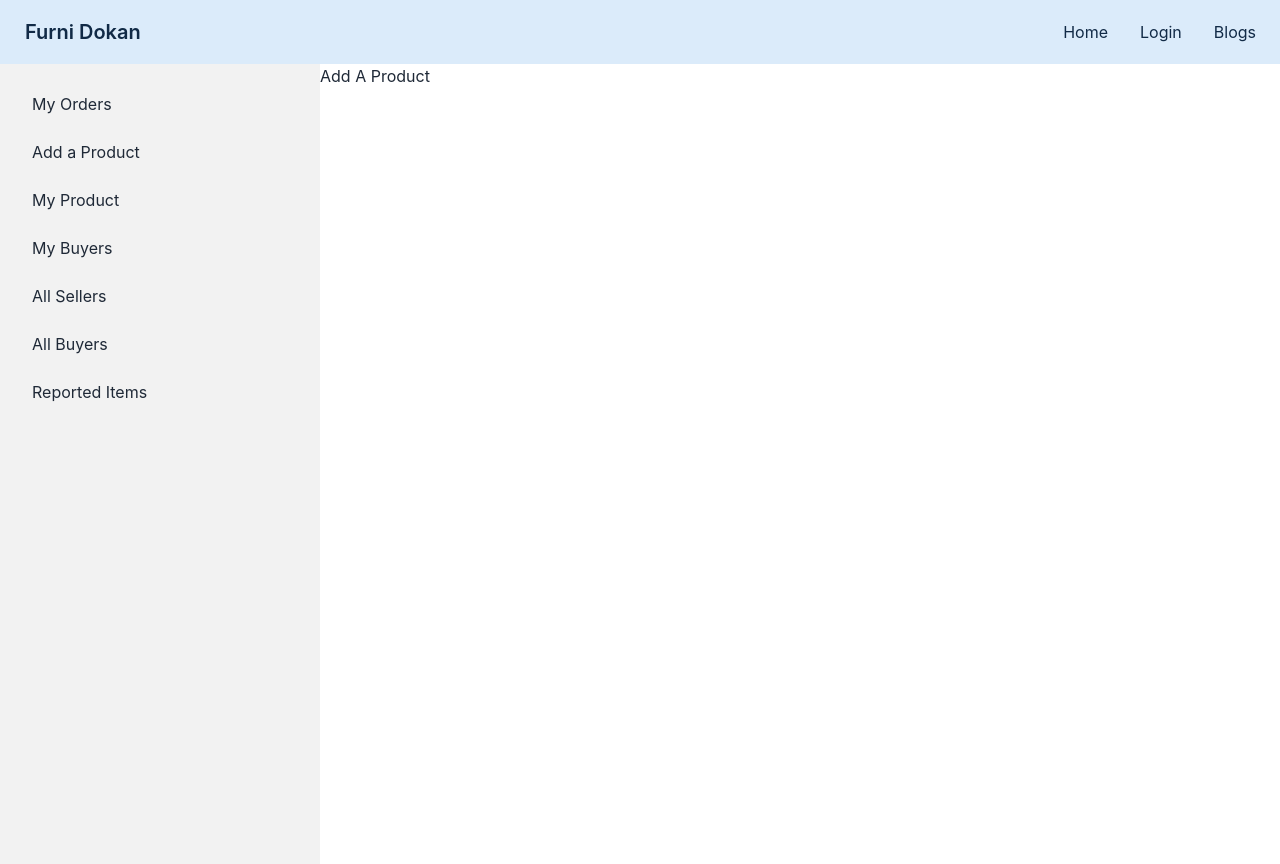
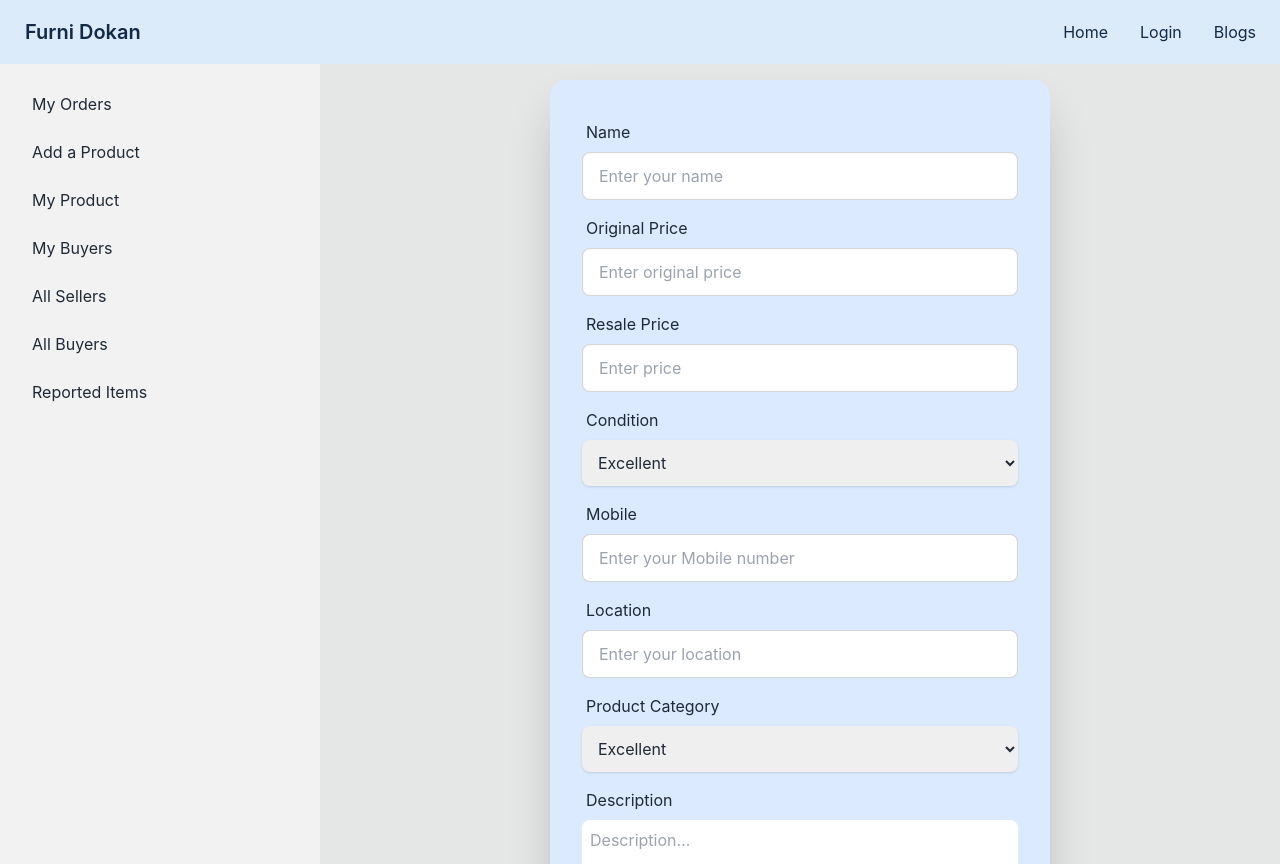
Before and after one commit to BayajidAlam/furni-dokan-client, a React (Create React App) app: page /dashboard/addAProduct in a window 1280 px wide. Built offline with nearby package versions, Linux system fonts and the light colour scheme; no server answers.

Commit message:
creationg form

```diff
--- a/src/Pages/Saller/AddAProduct.js
+++ b/src/Pages/Saller/AddAProduct.js
@@ -1,9 +1,138 @@
-import React from 'react';
+import React from "react";
 
 const AddAProduct = () => {
+
+
+  const handleSubmit = event => {
+    event.preventDefault()
+    const form = event.target;
+    const name = form.name.value
+    const originalPrice = form.orgPrice.value
+    const resalePrice = form.resPrice.value
+    const conditions = form.condition
+    console.log(conditions);
+
+  }
+
   return (
-    <div>
-      <h2>Add A Product</h2>
+    <div className="hero min-h-screen bg-base-300">
+      <div className="hero-content flex">
+
+        <div className="card  w-[500px] shadow-2xl bg-blue-100">
+
+          <form onSubmit={handleSubmit}  className="card-body">
+
+            <div className="form-control">
+              <label className="label">
+                <span className="label-text text-base">Name</span>
+              </label>
+              <input
+                type="text"
+                name="name"
+                placeholder="Enter your name"
+                className="input input-bordered"
+              />
+            </div>
+
+            <div className="form-control">
+              <label className="label">
+                <span className="label-text text-base">Original Price</span>
+              </label>
+              <input
+                type="number"
+                name="orgPrice"
+                placeholder="Enter original price"
+                className="input input-bordered"
+              />
+            </div>
+
+            <div className="form-control">
+              <label className="label">
+                <span className="label-text text-base">Resale Price</span>
+              </label>
+              <input
+                type="number"
+                name="resPrice"
+                placeholder="Enter price"
+                className="input input-bordered"
+              />
+            </div>
+
+            <div className="form-control">
+              <label className="label">
+                <span className="label-text text-base ">Condition</span>
+              </label>
+              <select className="p-3 rounded-lg shadow border-base-200" name="condition" >
+                <option value="excellent">Excellent</option>
+                <option value="good">Good</option>
+                <option value="fair">Fair</option>
+              </select>
+            </div>
+
+            <div className="form-control">
+              <label className="label">
+                <span className="label-text text-base">Mobile</span>
+              </label>
+              <input
+                type="number"
+                placeholder="Enter your Mobile number"
+                className="input input-bordered"
+              />
+
+            </div>
+
+            <div className="form-control">
+              <label className="label">
+                <span className="label-text text-base">Location</span>
+              </label>
+              <input
+                type="text"
+                name="location"
+                placeholder="Enter your location"
+                className="input input-bordered"
+              />
+            </div>
+
+
+            <div className="form-control">
+              <label className="label">
+                <span className="label-text text-base ">Product Category</span>
+              </label>
+              <select className="p-3 rounded-lg shadow border-base-200" name="condition" >
+                <option value="excellent">Excellent</option>
+
+              </select>
+            </div>
+
+            <div className="form-control">
+              <label className="label">
+                <span className="label-text text-base">Description</span>
+              </label>
+              <textarea
+              name="description"
+              className="w-full rounded-lg h-20 p-2" placeholder="Description..."></textarea>
+            </div>
+
+
+
+            <div className="form-control">
+              <label className="label">
+                <span className="label-text text-base">Year of purchage</span>
+              </label>
+              <input
+                type="date"
+                name="purchageYear"
+                placeholder="Enter your location"
+                className="input input-bordered"
+              />
+            </div>
+
+            <div className="form-control mt-6">
+              <button type="submit" className="btn btn-primary">Login</button>
+            </div>
+          </form>
+        </div>
+      </div>
     </div>
   );
 };
```
